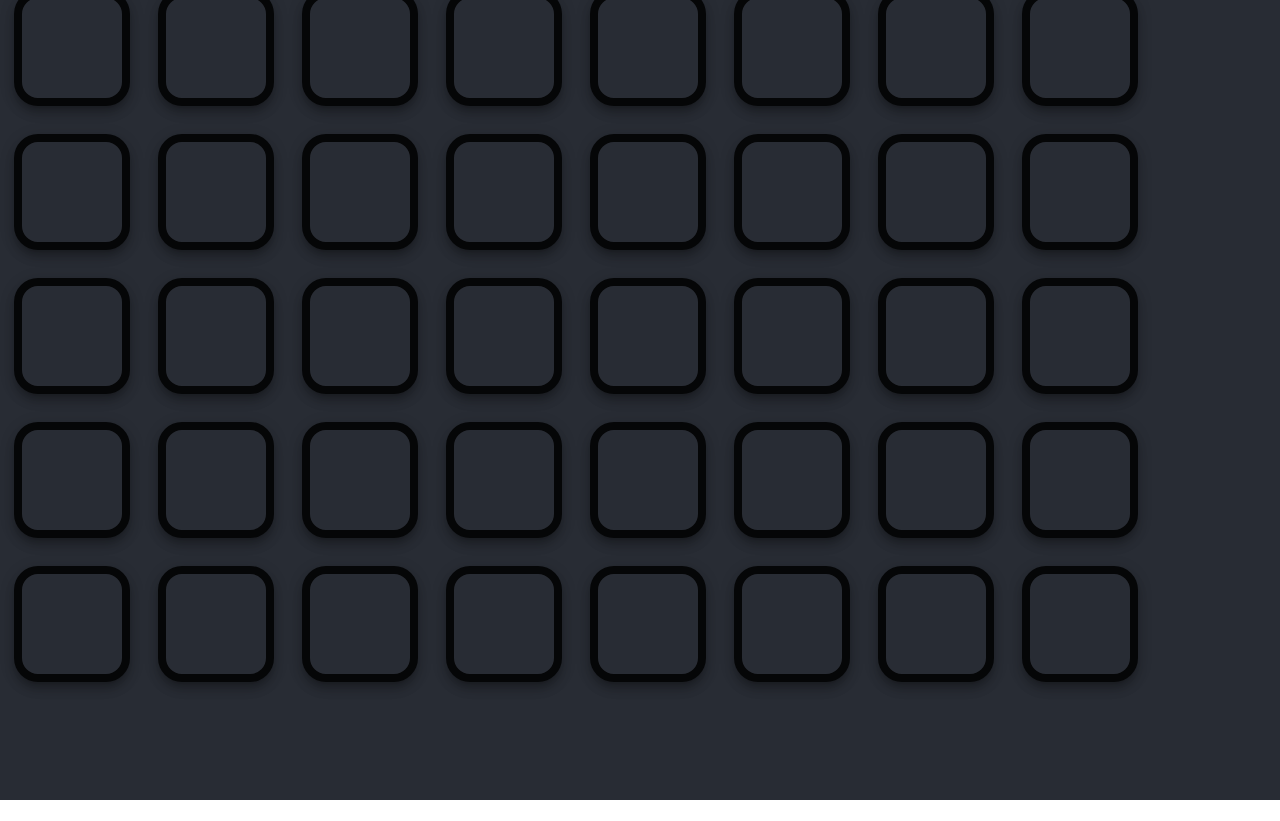
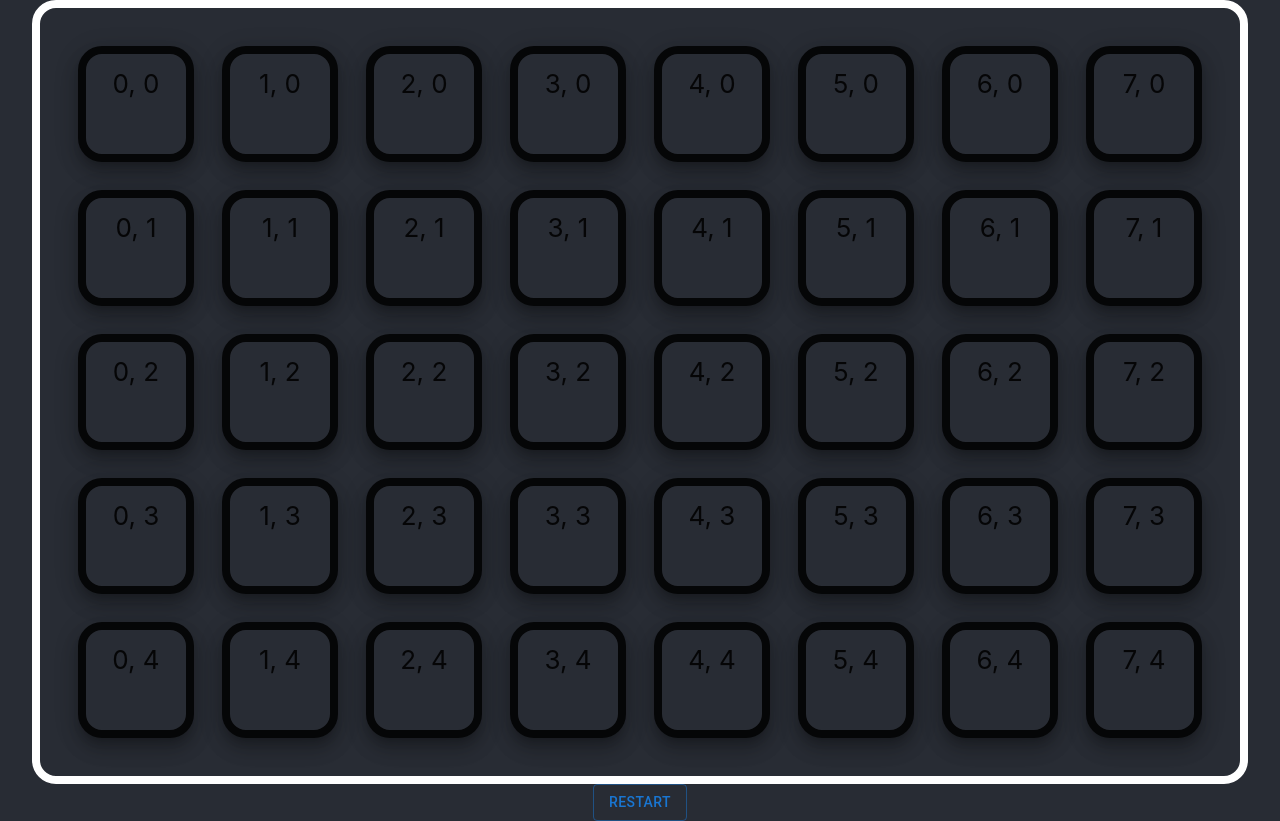
Before and after one commit to baileysostek/planar-grid-game, a React (Create React App) app: page / in a window 1280 px wide. Before the commit the page ends 800 px from the top, so only its background shows below. Built offline with nearby package versions, Linux system fonts and the light colour scheme.

Commit message:
Fancy connections now happen

```diff
--- a/package.json
+++ b/package.json
@@ -22,12 +22,6 @@
     "test": "react-scripts test",
     "eject": "react-scripts eject"
   },
-  "eslintConfig": {
-    "extends": [
-      "react-app",
-      "react-app/jest"
-    ]
-  },
   "browserslist": {
     "production": [
       ">0.2%",
--- a/src/components/Board.jsx
+++ b/src/components/Board.jsx
@@ -7,9 +7,6 @@ import Box from '@mui/material/Box';
 
 import Cell from './Cell';
 
-const width = 8;
-const height = 5;
-
 // Create a React Function component that takes in input props and renders some dom content.
 const Board = (props) => {
 
@@ -17,17 +14,30 @@ const Board = (props) => {
   const [change, setChange] = useState(true);
 
   // Get everything out of our global stores that we may need
-  const increasePopulation = useGameStore((state) => state.increasePopulation);
+  const setDragging = useGameStore((state) => state.setDragging);
+  const dragging    = useGameStore((state) => state.dragging);
 
-  function renderCanvas(){
+  const grid    = useGameStore((state) => state.grid);
 
-  }
+  const width       = useGameStore((state) => state.width);
+  const height      = useGameStore((state) => state.height);
 
   return (
-    <div>
-      {[...Array(height)].map((item, index) => (
+    // This is the Parent DIV which represents a Board, it contains rows of cells
+    <div
+      style={{
+        borderRadius: '24px',
+        // backgroundColor: '#FF0000'
+        border:'8px solid',
+        padding: '24px'
+      }}
+      onMouseLeave={(event) => {
+        setDragging(false);
+      }}
+    >
+      {[...Array(height)].map((item, index_row) => (
         <Box
-          key={index}
+          key={index_row}
           sx={{
             display: 'flex',
             '& > :not(style)': {
@@ -35,8 +45,8 @@ const Board = (props) => {
             },
           }}
         >
-          {[...Array(width)].map((item, index) => (
-            <Cell key={index} />
+          {[...Array(width)].map((item, index_col) => (
+            <Cell key={index_col} x={index_col} y={index_row}/>
           ))}
         </Box>
       ))}
--- a/src/components/Cell.jsx
+++ b/src/components/Cell.jsx
@@ -3,7 +3,10 @@ import React, { useState } from 'react';
 
 // Material UI Imports
 import Paper from '@mui/material/Paper';
+
+// Store Variables
 import { useGameStore } from '../store/GameStore';
+import { useColorStore } from '../store/ColorStore';
 
 const defaultSize = 100;
 const hoverSize = 128;
@@ -11,11 +14,60 @@ const hoverSize = 128;
 // Create a React Function component that takes in input props and renders some dom content.
 const Cell = (props) => {
 
+  // Here we define all of the properties that a cell has
+  let x = props.x;
+  let y = props.y;
+
+  // Here we reference variables from the global stores that we want to use later.
+	const dragging    = useGameStore((state) => state.dragging);
+	const setDragging = useGameStore((state) => state.setDragging);
+
+  const populate  = useGameStore((state) => state.populate);
+  const getCell   = useGameStore((state) => state.getCell);
+
+  const DEFAULT_COLOR    = useColorStore((state) => state.DEFAULT_COLOR);
+
+  // Extract information from the global state an put it into this cell.
+  let cell = getCell(x, y);
+  let color = cell?.color;
+  if(!color){
+    color = DEFAULT_COLOR;
+  }
+
+  // Here we get this cells neighbors
+  let up    = getCell(x, y - 1);
+  let down  = getCell(x, y + 1);
+  let left  = getCell(x - 1, y);
+  let right = getCell(x + 1, y);
+
+  const red     = useColorStore((state) => state.red);
+  const orange  = useColorStore((state) => state.orange);
+  const yellow  = useColorStore((state) => state.yellow);
+  const green   = useColorStore((state) => state.green);
+  const blue    = useColorStore((state) => state.blue);
+
+  // Internal State
   const [hover, setHover] = useState(false);
-	const [color, setColor] = useState("#282c34");
 
-	const dragging = useGameStore((state) => state.dragging);
-	const setDragging = useGameStore((state) => state.setDragging);
+  // Determine the cell size here
+  const cellSize = (hover || !(color == DEFAULT_COLOR)) ? hoverSize : defaultSize;
+
+  // Here we are defining helper functions to check if we have a neighbor above us that we should connect visually to.
+  const shouldConnectToNeighbor = (neighbor) => {
+    if(neighbor){
+      // If this is the default color, return false
+      if(neighbor?.color == DEFAULT_COLOR){
+        return false;
+      }
+
+      // if the neighbor color is the same as our color, return true
+      if(neighbor?.color == color){
+        // TODO add check that numeric value is increased by 1.
+        return true;
+      }
+    }
+    return false;
+  }
 
   return (
 		<div
@@ -24,15 +76,23 @@ const Cell = (props) => {
 				height:hoverSize
       }}
 			draggable = {false}
+      onMouseUp={(event) => {
+        setDragging(false);
+      }}
+    >
+      <div
+        style={{
+          transform: 'translate(64px, 64px)',
+        }}
       >
         <Paper
-				elevation={!hover ? 8 : 12}
+          elevation={!hover ? 12 : 0}
 
           onMouseOver={() => {
             if(!dragging){
               setHover(true);
             }else{
-						setColor("#FF0000");
+              populate(x, y, green);
             }
           }}
 
@@ -43,7 +103,7 @@ const Cell = (props) => {
           onMouseDown={(event) => {
             event.preventDefault();
             setDragging(true); //TODO this should be the tile we are dragging.
-					setColor("#FF0000");
+            populate(x, y, orange);
           }}
 
           onMouseUp={(event) => {
@@ -53,19 +113,37 @@ const Cell = (props) => {
 
           sx={{
             textAlign: 'center',
-					height: !hover ? defaultSize : hoverSize,
-					width:!hover ? defaultSize : hoverSize,
+            height: cellSize,
+            width: cellSize,
             lineHeight: '60px',
-					transition: 'width 0.125s, height 0.125s, background-color 0.125s, transform 0.125s',
+            transition: 'width 0.125s, height 0.125s, background-color 0.125s, transform 0.125s, border-radius 0.125s',
             transform: 'translate(-50%, -50%)',
-					borderRadius: '24px',
+
             backgroundColor: color,
             color:'',
-					border: 8,
+
+            // Control if a border is shown or not.
+            borderTop     : shouldConnectToNeighbor(up) ? 0 : 8,
+            borderBottom  : shouldConnectToNeighbor(down) ? 0 : 8,
+            borderLeft    : shouldConnectToNeighbor(left) ? 0 : 8,
+            borderRight   : shouldConnectToNeighbor(right) ? 0 : 8,
+
+            // Control the padding appended to populated cells.
+            paddingTop     : shouldConnectToNeighbor(up) ? '8px' : '0px',
+            paddingBottom  : shouldConnectToNeighbor(down) ? '8px' : '0px',
+            paddingLeft    : shouldConnectToNeighbor(left) ? '8px' : '0px',
+            paddingRight   : shouldConnectToNeighbor(right) ? '8px' : '0px',
+
+             // Control the rounding level on the corners of the cell.
+             borderTopLeftRadius : (shouldConnectToNeighbor(up) || shouldConnectToNeighbor(left)) ? '0px' : '24px',
+             borderTopRightRadius : (shouldConnectToNeighbor(up) || shouldConnectToNeighbor(right)) ? '0px' : '24px',
+             borderBottomLeftRadius : (shouldConnectToNeighbor(down) || shouldConnectToNeighbor(left)) ? '0px' : '24px',
+             borderBottomRightRadius : (shouldConnectToNeighbor(down) || shouldConnectToNeighbor(right)) ? '0px' : '24px',
           }}
         >
-
+          {`${x}, ${y}`}
         </Paper>
+      </div>
 		</div>
   );
 }
--- /dev/null
+++ b/src/components/Controls.jsx
@@ -0,0 +1,26 @@
+import React, { useState } from 'react';
+
+// Material UI Imports
+import Button from '@mui/material/Button';
+
+// Store Imports
+import { useGameStore } from '../store/GameStore';
+
+// Create a React Function component that takes in input props and renders some dom content.
+const Controls = (props) => {
+
+  const reset = useGameStore((state) => state.reset);
+
+  return (
+		<Button
+      variant='outlined'
+      onClick={() => {
+        reset();
+      }}
+    >
+      Restart
+    </Button>
+  );
+}
+
+export default Controls;
--- a/src/store/ColorStore.jsx
+++ b/src/store/ColorStore.jsx
@@ -6,4 +6,13 @@ export const useColorStore = create((set) => ({
     primary     : '#403D39',
     secondary   : '#252422',
     accent      : '#EB5E28',
+
+    red         : '#BC4B51',
+    orange      : '#F4A259',
+    yellow      : '#F4E285',
+    green       : '#5B8E7D',
+    blue        : '#8Cb369',
+
+    DEFAULT_COLOR : "#282c34",
+
 }));
--- a/src/store/GameStore.jsx
+++ b/src/store/GameStore.jsx
@@ -1,14 +1,74 @@
 import create from 'zustand'
 
+const DEFAULT_COLOR = "#282c34";
+
 // This is a global store to hold our game data. These stores can be referenced within any child components by using the useStore Hook
+export const useGameStore = create((set) => ({
 
-export const useGameStore = create((set) => ({
+  // If we are currently dragging.
 	dragging: null,
 	setDragging: (dragging) => set(() => ({ dragging: dragging })),
 
-  // Here we will define global actions that users can perform
-  reset: () => set(() => ({
-    dragging: null
+  // The grid item that we selected
+  selected: null,
+
+  // Grid width and height information
+  width:8,
+  height:5,
+
+  // Setters for width and height also resize the grid.
+  grid:[],
+
+  setWidth: (width) => set((state) => ({
+    width:width,
+    grid: new Array(state.width * state.height).fill(new_Cell())
+  })),
+  setHeight: (height) => set((state) => ({
+    height:height,
+    grid: new Array(state.width * state.height).fill(new_Cell())
   })),
 
+  // This function populates a cell with a color
+  populate: (x, y, color) => set((state) => {
+    const grid = [...state.grid];
+    grid[x + (y * state.width)] = {color:color};
+    return {grid}
+  }),
+
+  // This function populates a cell with a color
+  getCell: (x, y) => useGameStore((state) => {
+    // Validate X is in range
+    if(x >=0 && x < state.width){
+      // Validate Y is in range
+      if(y >=0 && y < state.height){
+        // Get the value at this valid position in the grid.
+        if(state.grid[x + (y * state.width)]){
+          return state.grid[x + (y * state.width)];
+        }
+      }
+    }
+
+    // Nothing found return null
+    return null;
+  }),
+
+
+  // Here we will define global actions that users can perform
+  reset: () => set((state) => ({
+    dragging: null,
+    grid: new Array(state.width * state.height).fill(new_Cell())
+  })),
+
+  // This is a store function to load a level from disk. Levels are stored in the JSON format.
+
 }));
+
+
+// This is the STRUCT or JSON definition for a cell, these are the cell props
+function new_Cell() {
+  return {
+    color:DEFAULT_COLOR,
+    source:false,
+    value:0
+  }
+}
--- a/src/views/Game.jsx
+++ b/src/views/Game.jsx
@@ -7,6 +7,7 @@ import Board from '../components/Board';
 
 import { useGameStore } from '../store/GameStore'
 import { useThemeStore } from '../store/ThemeStore'
+import Controls from '../components/Controls';
 
 // Create a function to render our board.
 const Game = (props) => {
@@ -22,6 +23,7 @@ const Game = (props) => {
   return (
     <ThemeProvider theme={theme}>
       <Board/>
+      <Controls/>
     </ThemeProvider>
   );
 }
```
Also changed, not shown: src/components/CellTypes.js (added), 1 other file (tests, documents, lock files or other folders). Lines whose indentation alone changed are shown as unchanged.
